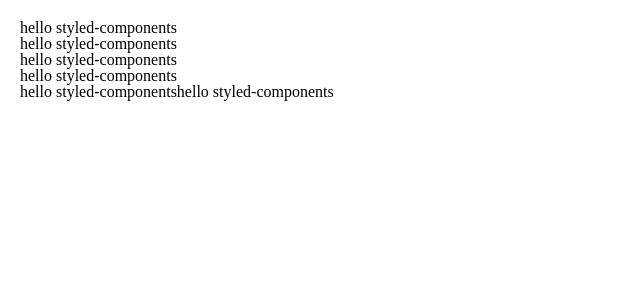
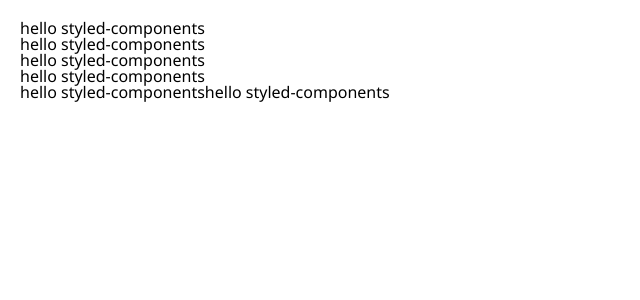
Before and after one commit to nsdictionary/next-todo, a Next.js app: page / in a window 1280 px wide. Shown: the top 300 px of the page, without its empty margins (0-640 px from the left). Built offline with nearby package versions, Linux system fonts and the light colour scheme.

Commit message:
Apply global font css style

```diff
--- a/styles/GlobalStyle.ts
+++ b/styles/GlobalStyle.ts
@@ -1,11 +1,18 @@
-import { createGlobalStyle } from "styled-components";
+import { createGlobalStyle, css } from "styled-components";
 import reset from "styled-reset";
 
-const GlobalStyle = createGlobalStyle`
+const globalStyle = css`
   ${reset}
   * {
     box-sizing: border-box;
   }
+  body {
+    font-family: Noto Sans, Noto Sans KR;
+  }
+`;
+
+const GlobalStyle = createGlobalStyle`
+  ${globalStyle}
 `;
 
 export default GlobalStyle;
```
